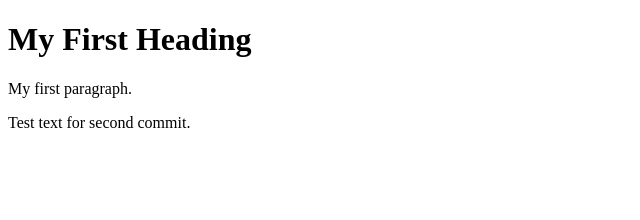
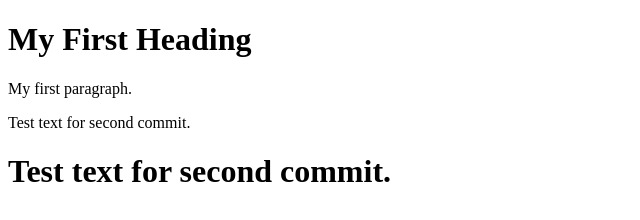
Before and after one commit to fertony54/git-one, a plain HTML site: page index.html in a window 1280 px wide. Shown: the whole page, without its empty margins (0-640 px from the left). Drawn offline with Linux system fonts and the light colour scheme.

Commit message:
added H1 tag to index page

```diff
--- a/index.html
+++ b/index.html
@@ -6,5 +6,7 @@
 <h1>My First Heading</h1>
 <p>My first paragraph.</p>
 <p>Test text for second commit.</p>
+
+<h1>Test text for second commit.</h1>
 </body>
 </html>
```
